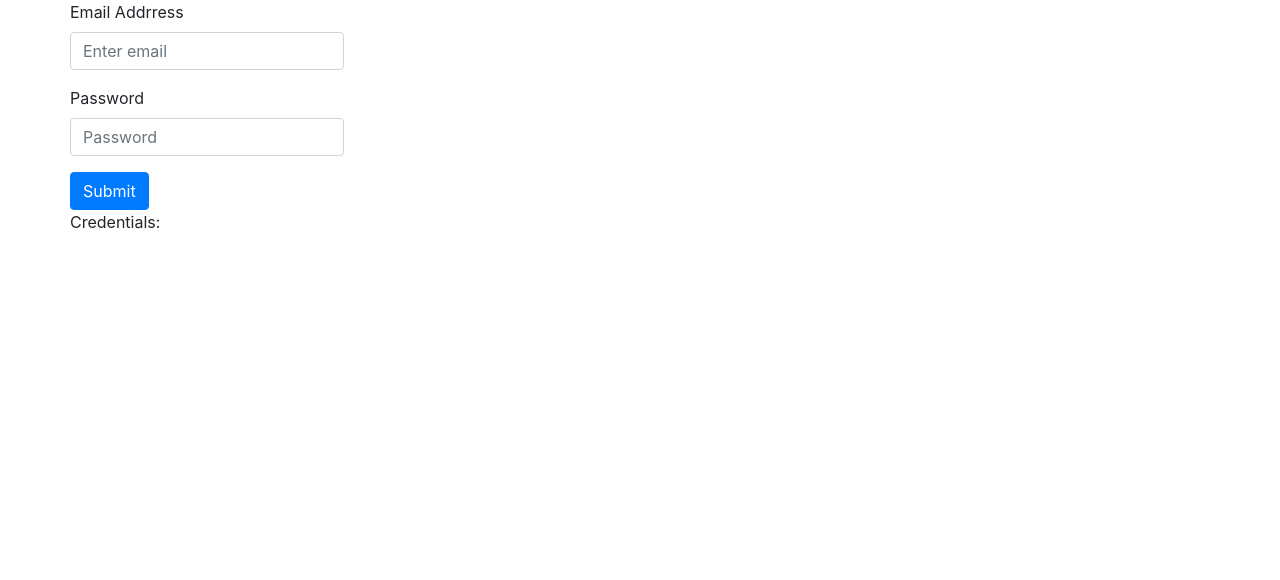
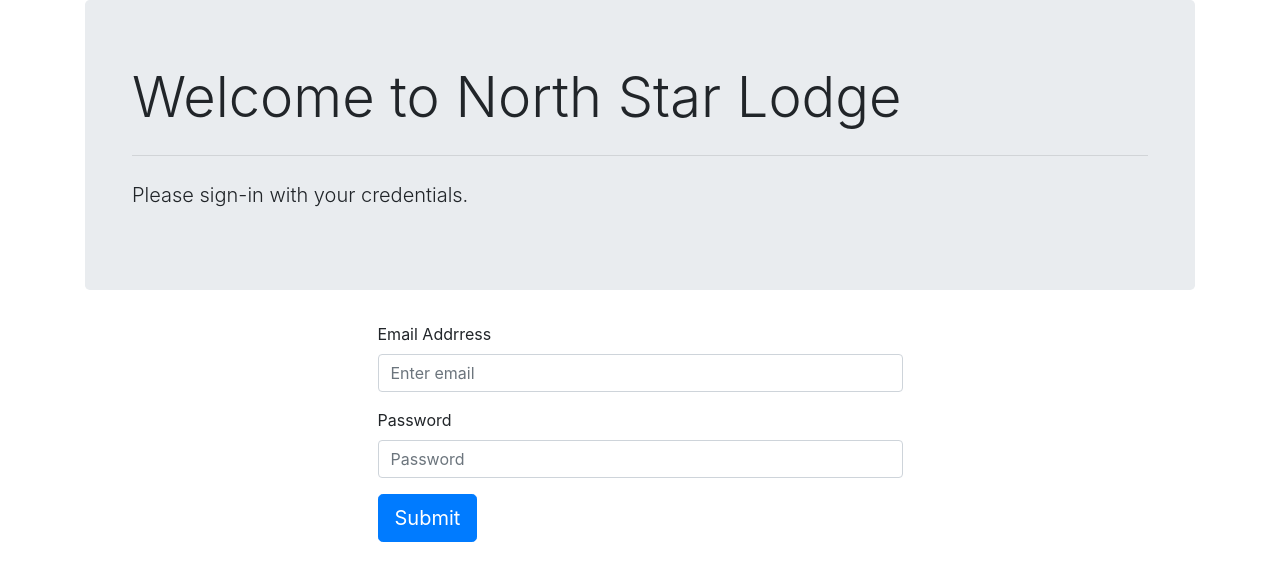
Before and after one commit to joseph1wan/gpmn-nsl-archive, a React (Create React App) app in the folder client/: page /sign-in in a window 1280 px wide. Shown: the top 580 px of the page. Built offline with nearby package versions, Linux system fonts and the light colour scheme.

Commit message:
feat: build sign in page

```diff
--- a/client/src/App.js
+++ b/client/src/App.js
@@ -1,4 +1,5 @@
 import React from 'react';
+import { Link } from 'react-router-dom';
 import logo from './assets/logo.svg';
 import './App.scss';
 
@@ -10,14 +11,9 @@ function App() {
         <p>
           Edit <code>src/App.js</code> and save to reload.
         </p>
-        <a
-          className="App-link"
-          href="https://reactjs.org"
-          target="_blank"
-          rel="noopener noreferrer"
-        >
-          Learn React
-        </a>
+        <Link to="/sign-in" className="App-link">
+          Sign In Page
+        </Link>
       </header>
     </div>
   );
--- a/client/src/components/authentication/SignInScreen/SignInScreen.js
+++ b/client/src/components/authentication/SignInScreen/SignInScreen.js
@@ -5,45 +5,46 @@ const SignInScreen = () => {
   const [credentials, setCredentials] = useState({ email: '', password: '' });
   const handleSubmit = (event) => {
     event.preventDefault();
-    const form = event.target;
-    const email = form.elements.signIn.value;
-    const password = form.elements.password.value;
+    const {
+      elements: {
+        signIn: { value: email },
+      },
+      password: { value: password },
+    } = event.target;
     setCredentials({
       email,
       password,
     });
   };
   return (
-    <Container>
-      <Form onSubmit={handleSubmit}>
-        <Row>
+    <React.Fragment>
+      <div className="jumbotron">
+        <Container>
+          <h1 className="display-4">Welcome to North Star Lodge</h1>
+          <hr className="my-4" />
+          <p className="lead">Please sign-in with your credentials.</p>
+          <p>{credentials.email}</p>
+          <p>{credentials.password}</p>
+        </Container>
+      </div>
+      <Container className="w-50">
+        <Form onSubmit={handleSubmit}>
           <Form.Group controlId="signIn">
             <Form.Label>Email Addrress</Form.Label>
             <Form.Control type="email" placeholder="Enter email" />
           </Form.Group>
-        </Row>
 
-        <Row>
           <Form.Group controlId="password">
             <Form.Label>Password</Form.Label>
             <Form.Control type="password" placeholder="Password" />
           </Form.Group>
-        </Row>
 
-        <Row>
-          <Button variant="primary" type="submit">
+          <Button variant="primary" type="submit" size="lg">
             Submit
           </Button>
-        </Row>
-      </Form>
-      <Row>
-        <div>
-          Credentials:
-          <div>{credentials.email}</div>
-          <div>{credentials.password}</div>
-        </div>
-      </Row>
-    </Container>
+        </Form>
+      </Container>
+    </React.Fragment>
   );
 };
 
--- a/client/src/index.js
+++ b/client/src/index.js
@@ -1,15 +1,17 @@
 import React from 'react';
 import ReactDOM from 'react-dom';
+import { Container } from 'react-bootstrap';
 import './index.scss';
 import * as serviceWorker from './serviceWorker';
 import { BrowserRouter } from 'react-router-dom';
 import Routes from './Routes';
-// import 'bootstrap/dist/css/bootstrap.min.css';
 
 ReactDOM.render(
   <React.StrictMode>
     <BrowserRouter>
-      <Routes />
+      <Container>
+        <Routes />
+      </Container>
     </BrowserRouter>
   </React.StrictMode>,
   document.getElementById('root')
```
